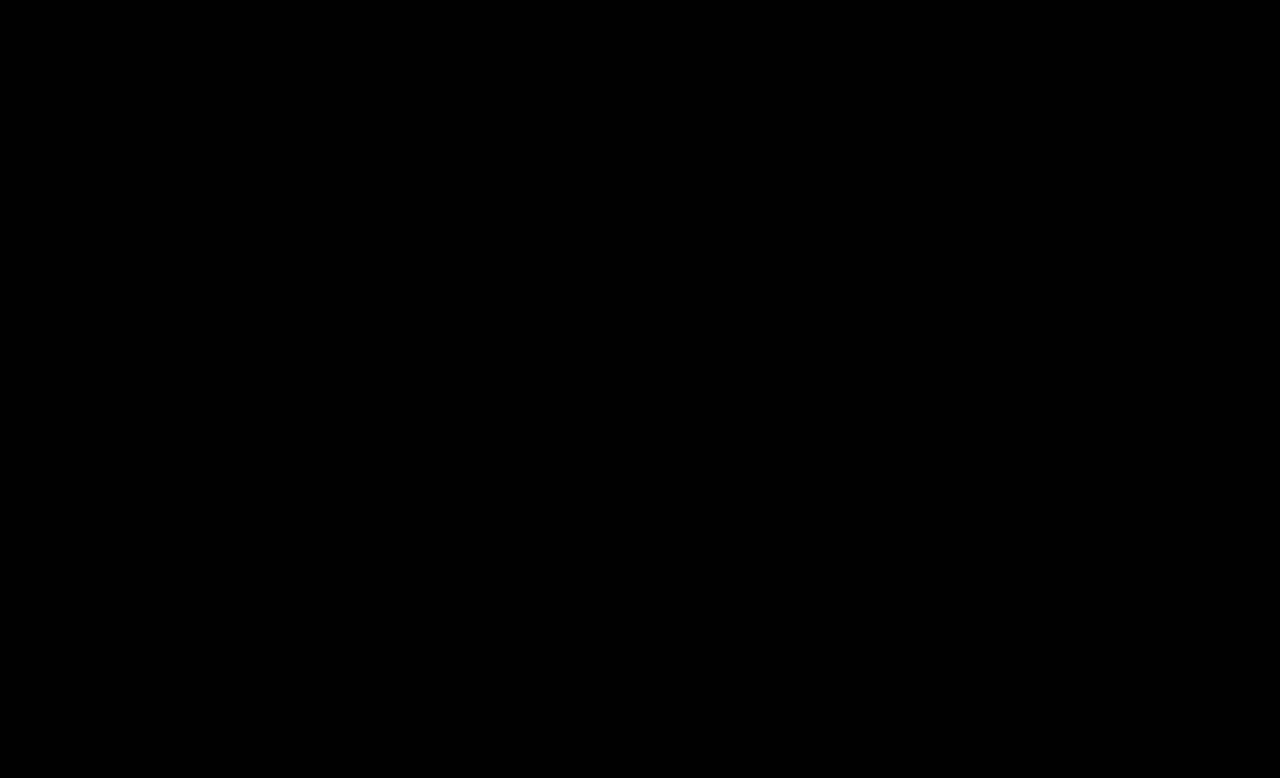
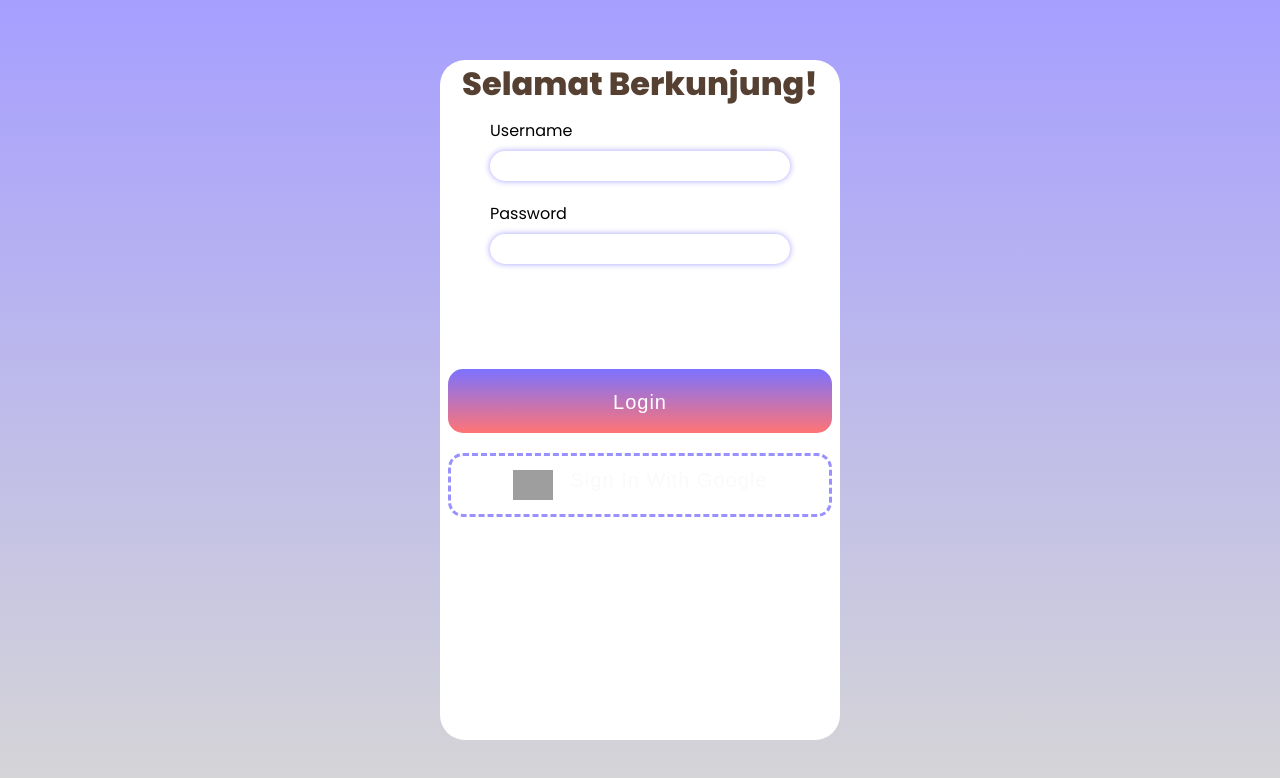
Before and after one commit to ahmadUffi/Tramuda, a React (Vite) app: page /login in a window 1280 px wide. Before the commit this address had no page. Shown: the top 778 px of the page. Built offline with nearby package versions, Linux system fonts and the light colour scheme; grey boxes are pictures that could not be loaded; the HTML template or start-up script is replaced by a standard one; a web font is replaced by a local one.

Commit message:
Adding Auth Page

```diff
--- a/src/App.jsx
+++ b/src/App.jsx
@@ -1,3 +1,5 @@
+import Register from "./Components/auth/register/register";
+import Login from "./Components/auth/login/login";
 import Hero from "./Components/hero/Hero";
 import Beranda from "./Components/beranda/Beranda";
 import { Route, Routes } from "react-router-dom";
@@ -5,6 +7,8 @@
   return (
     <div className="app">
       <Routes>
+        <Route path="/register" index element={<Register />} />
+        <Route path="/login" index element={<Login />} />
         <Route path="/" index element={<Hero />} />
         <Route path="/beranda" element={<Beranda />} />
       </Routes>
--- /dev/null
+++ b/src/Components/auth/login/login.css
@@ -0,0 +1,90 @@
+.login {
+  display: flex;
+  align-items: center;
+  justify-content: center;
+  min-width: 100vw;
+  min-height: 100vh;
+  background: linear-gradient(rgb(166, 159, 255), rgb(214, 214, 214));
+}
+
+.loginContainer {
+  display: flex;
+  flex-direction: column;
+  align-items: center;
+  width: 25em;
+  height: 85vh;
+  background-color: rgb(255, 255, 255);
+  border-radius: 25px;
+}
+.input-container {
+  display: flex;
+  flex-direction: column;
+  gap: 8px;
+  margin: 10px;
+}
+.input-container input {
+  height: 1.5em;
+  width: 15em;
+  border-radius: 15px;
+  border-width: 15px;
+  border: white;
+  box-shadow: 0 0 6px rgb(166, 159, 255);
+  outline: none;
+  padding: 10px;
+  font-size: 20px;
+}
+input:focus {
+  box-shadow: 0 1px 1px rgba(229, 103, 23, 0.075) inset,
+    0 0 16px rgb(125, 115, 255);
+  outline: 0 none;
+}
+a {
+  color: rgb(0, 68, 255);
+  font-weight: 500;
+  margin: 5px;
+  cursor: pointer;
+  align-self: baseline;
+  margin-left: 40px;
+}
+.loginBut {
+  height: 4em;
+  width: 24em;
+  margin: 10px;
+  margin-top: 25px;
+  border-radius: 15px;
+  background: linear-gradient(rgb(124, 114, 255), rgb(255, 116, 116));
+  border: none;
+  transition: all 0.2s ease-in-out;
+}
+.loginBut:hover {
+  transform: scale(1.1);
+  box-shadow: 0 0 12px rgb(199, 199, 199);
+}
+.loginBut p {
+  color: white;
+  font-size: 20px;
+  margin-top: 13px;
+}
+.siG {
+  display: flex;
+  align-items: center;
+  justify-content: center;
+  gap: 18px;
+  height: 4em;
+  width: 24em;
+  margin: 10px;
+  border-radius: 15px;
+  background-color: rgb(255, 255, 255);
+  border-color: rgb(152, 145, 255);
+  border-width: 3px;
+  border-style: dashed;
+  transition: all 0.2s ease-in-out;
+}
+.siG:hover {
+  transform: scale(1.1);
+  box-shadow: 0 0 12px rgb(199, 199, 199);
+  cursor: pointer;
+}
+.siG p {
+  font-size: 20px;
+}
--- /dev/null
+++ b/src/Components/auth/login/login.jsx
@@ -0,0 +1,38 @@
+import "./login.css";
+
+function Login() {
+  return (
+    <div className="login">
+      <div className="loginContainer">
+        <h1>Selamat Berkunjung!</h1>
+
+        <div className="input-container">
+          <label>Username </label>
+          <input type="text" name="uname" />
+        </div>
+        <div className="input-container">
+          <label>Password </label>
+          <input type="password" name="pass" />
+        </div>
+
+        <a href="#">Lupa Password?</a>
+        <a href="#">Buat akun baru</a>
+
+        <button className="loginBut">
+          <p>Login</p>
+        </button>
+
+        <button className="siG">
+          <img
+            src="https://www.freepnglogos.com/uploads/google-logo-png/google-logo-png-suite-everything-you-need-know-about-google-newest-0.png"
+            alt="Trees"
+            height="30"
+          />
+          <p>Sign in with Google</p>
+        </button>
+      </div>
+    </div>
+  );
+}
+
+export default Login;
--- /dev/null
+++ b/src/Components/auth/register/register.css
@@ -0,0 +1,67 @@
+.register {
+  display: flex;
+  align-items: center;
+  justify-content: center;
+  min-width: 100vw;
+  min-height: 100vh;
+  background: linear-gradient(rgb(166, 159, 255), rgb(214, 214, 214));
+}
+
+.regisContainer {
+  display: flex;
+  flex-direction: column;
+  align-items: center;
+  width: 25em;
+  height: 85vh;
+  background-color: rgb(255, 255, 255);
+  border-radius: 25px;
+}
+.input-container {
+  display: flex;
+  flex-direction: column;
+  gap: 8px;
+  margin: 10px;
+}
+.input-container input {
+  height: 1.5em;
+  width: 15em;
+  border-radius: 15px;
+  border-width: 15px;
+  border: white;
+  box-shadow: 0 0 6px rgb(166, 159, 255);
+  outline: none;
+  padding: 10px;
+  font-size: 20px;
+}
+input:focus {
+  box-shadow: 0 1px 1px rgba(229, 103, 23, 0.075) inset,
+    0 0 16px rgb(125, 115, 255);
+  outline: 0 none;
+}
+a {
+  color: rgb(0, 68, 255);
+  font-weight: 500;
+  margin: 5px;
+  cursor: pointer;
+  align-self: baseline;
+  margin-left: 40px;
+}
+.regisBut {
+  height: 4em;
+  width: 24em;
+  margin: 10px;
+  margin-top: 25px;
+  border-radius: 15px;
+  background: linear-gradient(rgb(124, 114, 255), rgb(255, 116, 116));
+  border: none;
+  transition: all 0.2s ease-in-out;
+}
+.regisBut:hover {
+  transform: scale(1.1);
+  box-shadow: 0 0 12px rgb(199, 199, 199);
+}
+.regisBut p {
+  color: white;
+  font-size: 20px;
+  margin-top: 13px;
+}
--- /dev/null
+++ b/src/Components/auth/register/register.jsx
@@ -0,0 +1,37 @@
+import "./register.css";
+
+function Register() {
+  return (
+    <div className="register">
+      <div className="regisContainer">
+        <h1>Selamat Berkunjung!</h1>
+
+        <div className="input-container">
+          <label>Email </label>
+          <input type="text" name="email" />
+        </div>
+        <div className="input-container">
+          <label>Username </label>
+          <input type="text" name="uname" />
+        </div>
+        <div className="input-container">
+          <label>Password </label>
+          <input type="password" name="pass" />
+        </div>
+        <div className="input-container">
+          <label>Confirm Password </label>
+          <input type="password" name="pass" />
+        </div>
+
+        <a href="#">Lupa Password?</a>
+        <a href="#">Buat akun baru</a>
+
+        <button className="regisBut">
+          <p>Login</p>
+        </button>
+      </div>
+    </div>
+  );
+}
+
+export default Register;
```
